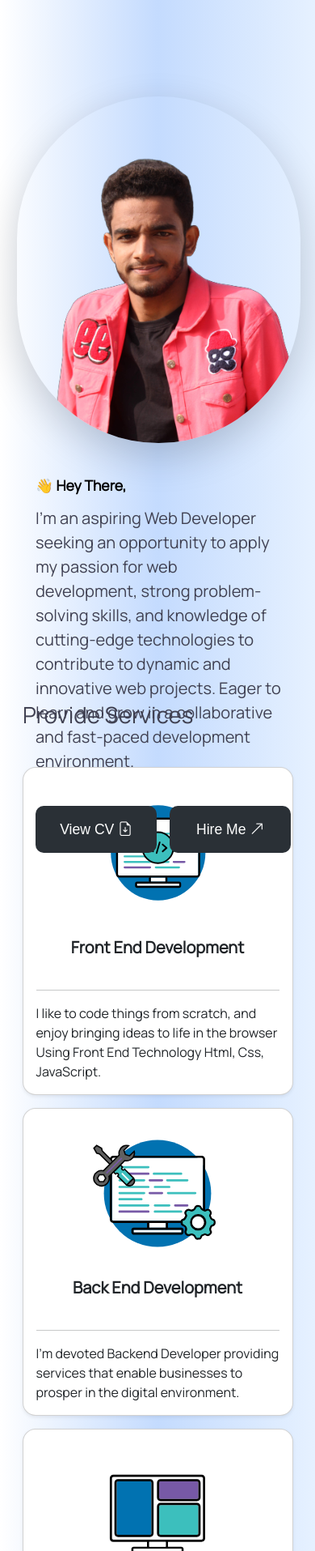
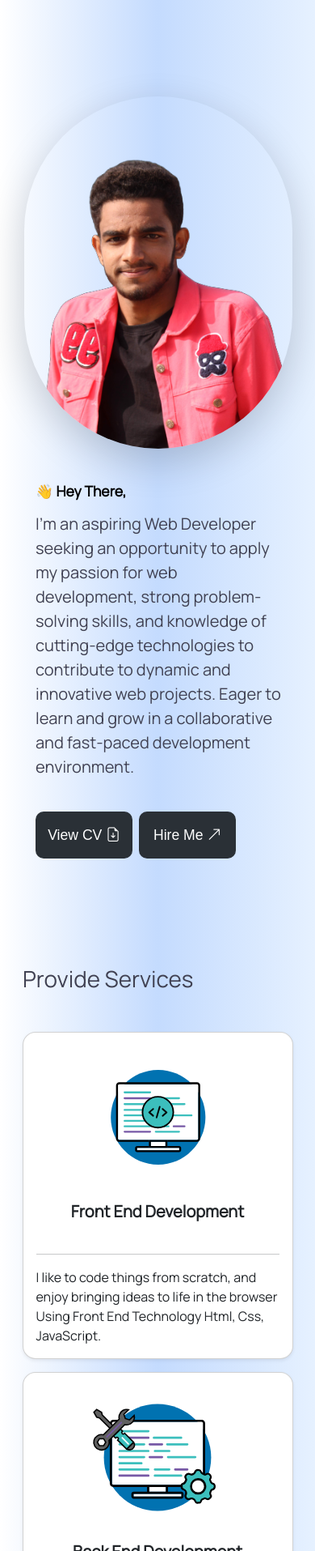
Before and after one commit to SwayamParmar/portfolio, a plain HTML site: page index.html in a window 390 px wide. Shown: the part 85-2000 px from the top of the page at 81% size. Drawn offline with nearby package versions, Linux system fonts and the light colour scheme.

Commit message:
home page changed

```diff
--- a/components/contact.css
+++ b/components/contact.css
@@ -49,6 +49,10 @@
         margin: 0 auto 5rem;
     }
 
+    .contact-info {
+        font-size: 0.8rem;
+    }
+
     .heading{
         font-size: 3.4rem;
     }
--- a/components/mediaQuery.css
+++ b/components/mediaQuery.css
@@ -15,10 +15,10 @@
     }
 
     .img-responsive{
-        max-width: 90vw;
+        max-width: 85vw;
         margin: auto;
-        padding-left: 25px;
     }
+
     .heroSection{
         margin-top: 30%;
     }
@@ -66,7 +66,12 @@
         display: flex;
         flex-direction: row;
         font-size: var(--text-fonts);
-        gap: 1rem;
+        gap: 0.5rem;
+    }
+
+    .buttons a {
+        width: 120px;
+        padding: 7px 0;
     }
 }
 
--- a/index.html
+++ b/index.html
@@ -65,7 +65,7 @@
         <!-- header section end -->
 
         <!-- Hero Section Start -->
-        <div class="heroSection min-vh-75 mx-height">
+        <div class="heroSection min-vh-100 mb-4">
             <div class="row my-lg-1 pb-0 pe-lg-0 pt-lg-1 align-items-center row-responsive">
                 <div class="col-lg-6 p-1 p-lg-1 pt-sm-1 text-responsive" id="about">
                     <h1 class="display-4 fw-bold lh-1 text-body-emphasis small-font">👋 Hey There,</h1>
@@ -98,7 +98,7 @@
     <!-- hero Section End -->
 
     <!-- Provide Services Start -->
-    <div class="album py-5">
+    <div class="album my-lg-5">
         <div class="container" id="services">
             <h1 class="fs-1 py-4 mx-3 d-block">Provide Services</h1>
             <div class="row row-cols-1 row-cols-sm-2 row-cols-md-3 g-3 services">
```
Also changed, not shown: contact.html (+6 -6 lines).
